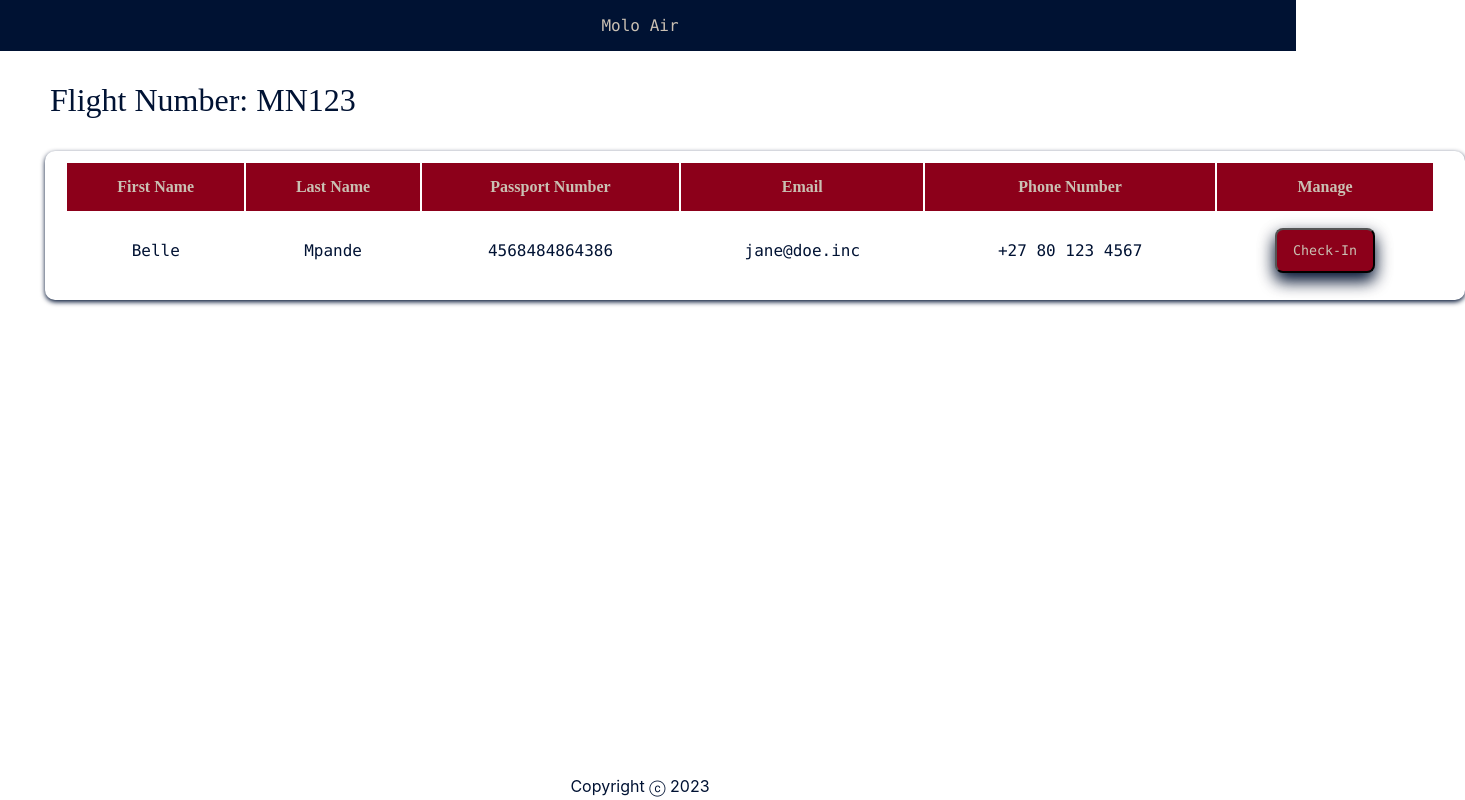
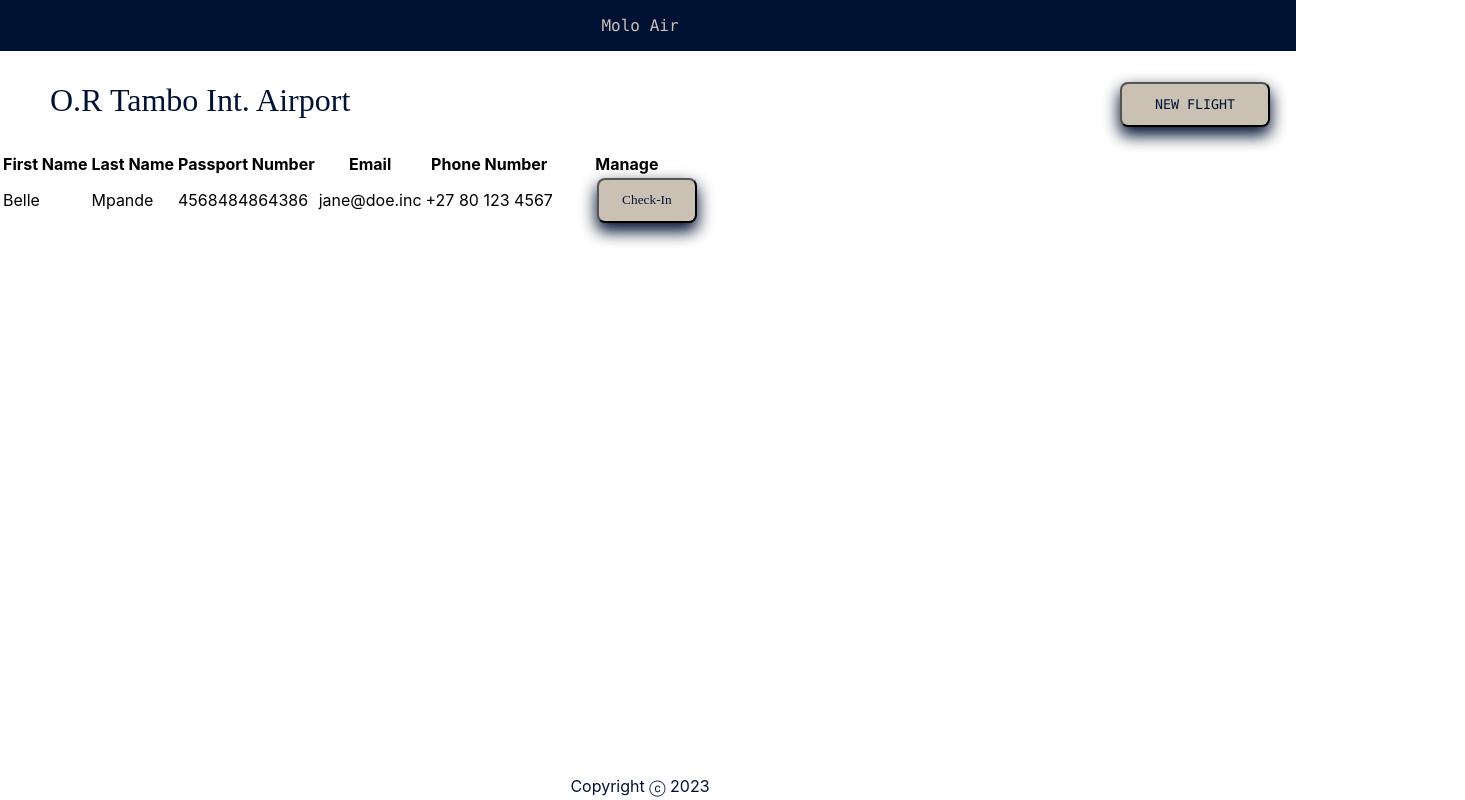
Before and after one commit to nobubelempande/new-app, a React (Create React App) app: page /bookings in a window 1280 px wide. Shown: the whole page, 1465 px wide, since content can reach past the window. Built offline with nearby package versions, Linux system fonts and the light colour scheme.

Commit message:
bare minimum for flights page

```diff
--- a/src/App.css
+++ b/src/App.css
@@ -1,3 +1,7 @@
+.main{
+  background-color:  #f4f4f4;
+}
+
 header{
     background-color:  #001233;
     text-align:center;
@@ -6,6 +10,7 @@ header{
     margin: auto -16px;
     padding: 16px 32px;
 }
+
  h1 {
   color: #001233;
   font-family: "McLaren", cursive;
@@ -26,42 +31,61 @@ footer p {
   color: #001233;
 }
 
-table{
-  width: 1370px;
-  margin-left: 10px;
+#flight-logo {
+  width: 300px;
+  height: 80px;
 }
 
-.box{
+.flights{
+  display:block;
   background: #fff;
-  border-radius: 10px;
-  box-shadow: 0 2px 5px #001233;
-  padding: 10px;
-  width: 1400px;
-  margin-left: 45px;
+  margin: 20px 40px;
+  padding: 20px 5px;
+  box-shadow: 0 4px 8px 0 , 0 6px 20px 0 rgba(0, 0, 0, 0.19);;
 }
 
-td {
-  font-family: "Lucida Console";
-  padding: 15px;
-  text-align: center;
-  color: #001233;
+ .flightDetails{
+  border-radius: 5px;
+  border: .3px solid #e5e5e5;
+  background-color: #fff;
+  margin: 0;
+  margin-bottom: 10px;
+  box-sizing: border-box;
+  display: flex;
+  align-items: center;
+  padding: 25px 0 0;
+  font-size: .875rem;
+  font-weight: 700;
+  justify-content: space-around;
 }
 
-th {
-  font-family: "McLaren", cursive;
-  padding: 15px;
-  background-color: #8C001A;
-  color: #CAC0B3;
-}
 
-tr:nth-child(even) {background-color: #f2f2f2;}
 
-button {
-  background-color:  #8C001A;
+ .flightDetails h2{
+  font-family: 'Rubik', sans-serif;
+  font-size: 1em;
+  font-weight: normal;
+  color: black;
+  margin-left: 100px;
+ }
+
+ button {
+  background-color:  #CAC0B3;
   font-family: "Lucida Console";
   width: 100px;
   height: 45px;
   border-radius: 8px;
-  color: #CAC0B3;
+  color: #001233;
   box-shadow: 0 8px 16px 0 #001233, 0 6px 20px 0 rgba(0,0,0,0.19);
+  font-family: "McLaren", cursive;
+  font-weight: 200;
+  padding:10px;
+  margin-left: 40px;
 }
+
+.moloButton button{
+  float:right;
+  background-color:  #CAC0B3;
+  font-family: "Lucida Console";
+  width: 150px;
+}
--- a/src/components/Flights.jsx
+++ b/src/components/Flights.jsx
@@ -1,28 +1,48 @@
 import { useNavigate } from "react-router-dom";
-import Card from '@mui/material/Card';
-import CardActions from '@mui/material/CardActions';
-import CardContent from '@mui/material/CardContent';
 import Button from '@mui/material/Button';
+import flying from '../destination.png'
 
 export default function Flights({flights}){
     const navigate = useNavigate();
+    const formatDate = (date) => {
+        let newDate = date.split("T").join(" ")
+        return newDate.substring(0, newDate.length -3)
+    }
+
 
     return(
-        <div>
-            <Card sx={{ minWidth: 275 }}>
-                <CardContent>
-                    <div>
-                        <h1>{flights.origin} to {flights.destination}</h1>
-                        <h2>{flights.flightNumber}</h2>
+        <div className="flightDetails">
+         <div>
+         <h1 className="flightNumber">{flights.flightNumber}</h1>
+         </div>
 
-                        {/* Add other information */}
-                    </div>
-                </CardContent>
+         <div>
+         <h1 className="flightOrigin">{flights.origin}</h1>
+         <h2> {formatDate(flights.departureTime)} </h2>
+         </div>
 
-                <CardActions>
-                <Button onClick={() => navigate("/bookings")}>VIEW</Button>
-                </CardActions>
-            </Card>
+         <div className="checking">
+         <figure className="flight-logo">
+                <img id="flight-logo" src={flying} alt="airplane icon"/>
+            </figure>
+         </div>
+
+         <div>
+         <h1 className="flightDestination">{flights.destination}</h1>
+         <h2> {formatDate(flights.arrivalTime)} </h2>
+         </div>
+
+         <div>
+         <button onClick={() => navigate("/bookings")}>MANAGE</button>
+         </div>
+
+
+
+
+
         </div>
+
+
+
     )
 }
--- a/src/components/Header.jsx
+++ b/src/components/Header.jsx
@@ -1,13 +1,19 @@
 function Header(){
     return(
-        <div>
+        <div >
             <header>
                 Molo Air
             </header>
 
-            <h1>
-                Flight Number: MN123
+        <div className="moloButton">
+        <h1>
+               O.R Tambo Int. Airport
+
+            <button>NEW FLIGHT</button>
             </h1>
+
+        </div>
+
         </div>
     )
 }
--- a/src/components/Home.jsx
+++ b/src/components/Home.jsx
@@ -3,6 +3,7 @@ import { useEffect, useState } from 'react';
 import Flights from './Flights';
 import Header from './Header';
 import Footer from './Footer';
+
 
 export default function Home(){
   useEffect(() => {
@@ -18,12 +19,11 @@ export default function Home(){
   const flightList = flights.map((x, i) => flightObj(x, i))
 
   return(
-      <div>
+      <div className='main'>
         <Header></Header>
-
+        <div className="flights">
         {flightList}
-
-        <Footer></Footer>
+        </div>
       </div>
   )
 }
```
Also changed, not shown: src/flightDetails.js (added, +25 -0 lines), src/destination.png (added).
